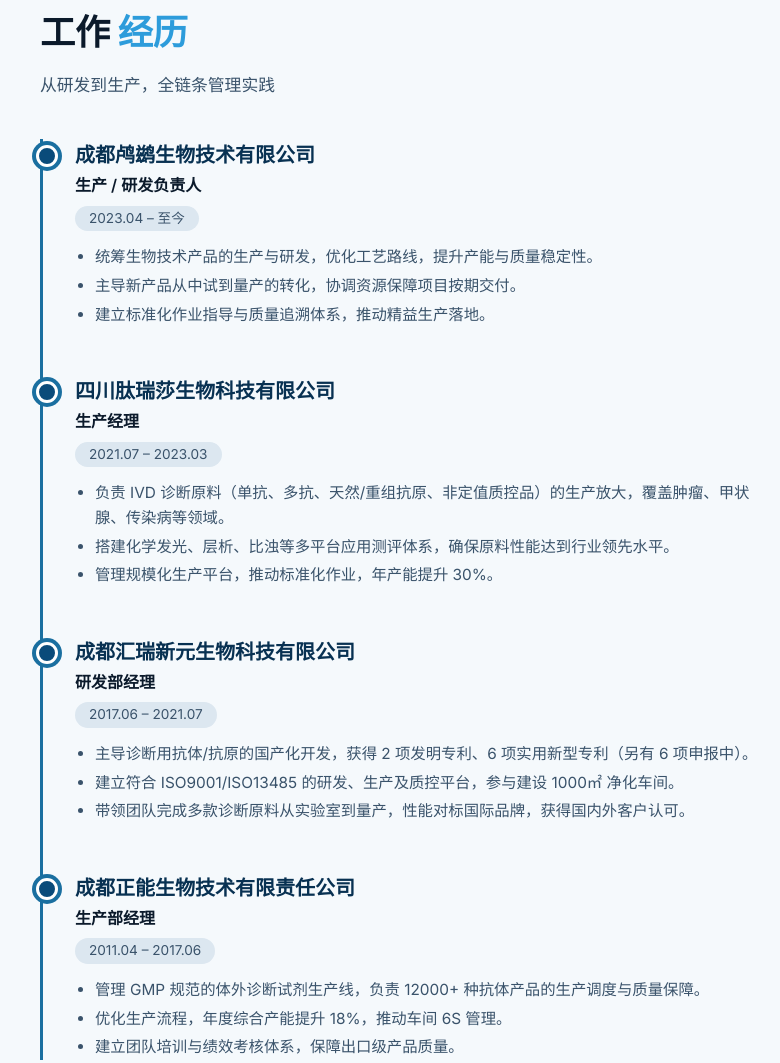
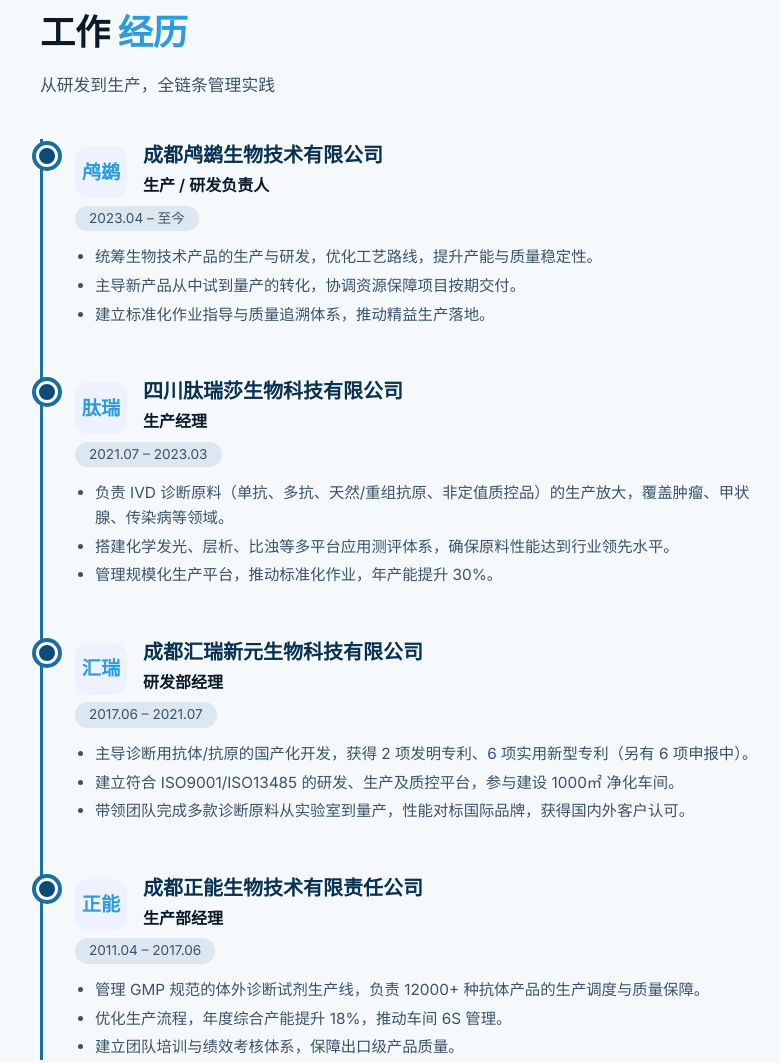
Before and after one commit to GavinZhang-wel/GavinZhang-wel.github.io, a plain HTML site: page index.html in a window 1280 px wide. Shown: the part 1460-2523 px from the top of the page, without its empty margins (54-834 px from the left). Drawn offline with Linux system fonts and the light colour scheme.

Commit message:
Update index.html

```diff
--- a/index.html
+++ b/index.html
@@ -4,7 +4,6 @@
   <meta charset="utf-8" />
   <meta name="viewport" content="width=device-width, initial-scale=1.0" />
   <title>Gavin Zhang · 个人官网</title>
-  <!-- 字体与图标库 -->
   <link rel="preconnect" href="https://fonts.googleapis.com" />
   <link rel="preconnect" href="https://fonts.gstatic.com" crossorigin />
   <link href="https://fonts.googleapis.com/css2?family=Inter:opsz,wght@14..32,400;14..32,500;14..32,600;14..32,700&display=swap" rel="stylesheet" />
@@ -354,6 +353,27 @@
       box-shadow: 0 0 0 4px var(--primary-light);
     }
 
+    /* 公司 Logo 占位 (缩写) */
+    .exp-icon {
+      width: 52px;
+      height: 52px;
+      flex-shrink: 0;
+      border-radius: 14px;
+      display: flex;
+      align-items: center;
+      justify-content: center;
+      background: #eef2ff;
+      color: var(--accent);
+      font-weight: 700;
+      font-size: 1.2rem;
+      margin-right: 1rem;
+      transition: background 0.2s;
+    }
+
+    .exp-icon:hover {
+      background: #dce7f5;
+    }
+
     .timeline-item .company {
       font-weight: 700;
       font-size: 1.25rem;
@@ -390,6 +410,14 @@
 
     .timeline-item .desc li {
       margin-bottom: 4px;
+    }
+
+    /* 公司行内布局 (图标+文字) */
+    .timeline-header {
+      display: flex;
+      align-items: center;
+      flex-wrap: wrap;
+      gap: 0.5rem 0;
     }
 
     /* ===== 技能 ===== */
@@ -570,6 +598,12 @@
         gap: 16px;
         font-size: 0.85rem;
       }
+      .timeline-header {
+        flex-wrap: wrap;
+      }
+      .exp-icon {
+        margin-right: 0.5rem;
+      }
     }
 
     @media (max-width: 600px) {
@@ -589,6 +623,11 @@
         left: -27px;
         width: 12px;
         height: 12px;
+      }
+      .exp-icon {
+        width: 44px;
+        height: 44px;
+        font-size: 1rem;
       }
     }
   </style>
@@ -624,8 +663,8 @@
       </div>
     </div>
     <div class="hero-avatar">
-      <!-- 头像占位（picsum 随机人像） -->
-      <img src="https://picsum.photos/id/64/400/400" alt="Gavin Zhang" />
+      <!-- 男生肖像占位 (picsum id=33) -->
+      <img src="https://picsum.photos/id/33/400/400" alt="Gavin Zhang 头像" />
     </div>
   </div>
 </section>
@@ -665,8 +704,7 @@
         </div>
       </div>
       <div>
-        <!-- 装饰图片 -->
-        <img src="https://picsum.photos/id/26/600/400" alt="lab" style="width:100%; border-radius: 24px; box-shadow: var(--shadow);" />
+        <img src="https://picsum.photos/id/26/600/400" alt="实验室示意" style="width:100%; border-radius: 24px; box-shadow: var(--shadow);" />
       </div>
     </div>
   </div>
@@ -678,10 +716,15 @@
     <h2 class="section-title">工作 <span class="accent">经历</span></h2>
     <p class="section-sub">从研发到生产，全链条管理实践</p>
     <div class="timeline">
-      <!-- 1. 成都鸬鹚生物 (最新) -->
+      <!-- 1. 成都鸬鹚生物 -->
       <div class="timeline-item">
+        <div class="timeline-header">
+          <div class="exp-icon">鸬鹚</div>
+          <div>
             <div class="company">成都鸬鹚生物技术有限公司</div>
             <div class="role">生产 / 研发负责人</div>
+          </div>
+        </div>
         <div class="period">2023.04 – 至今</div>
         <div class="desc">
           <ul>
@@ -693,8 +736,13 @@
       </div>
       <!-- 2. 肽瑞莎 -->
       <div class="timeline-item">
+        <div class="timeline-header">
+          <div class="exp-icon">肽瑞</div>
+          <div>
             <div class="company">四川肽瑞莎生物科技有限公司</div>
             <div class="role">生产经理</div>
+          </div>
+        </div>
         <div class="period">2021.07 – 2023.03</div>
         <div class="desc">
           <ul>
@@ -706,8 +754,13 @@
       </div>
       <!-- 3. 汇瑞新元 (正能旗下) -->
       <div class="timeline-item">
+        <div class="timeline-header">
+          <div class="exp-icon">汇瑞</div>
+          <div>
             <div class="company">成都汇瑞新元生物科技有限公司</div>
             <div class="role">研发部经理</div>
+          </div>
+        </div>
         <div class="period">2017.06 – 2021.07</div>
         <div class="desc">
           <ul>
@@ -719,8 +772,13 @@
       </div>
       <!-- 4. 正能生物 -->
       <div class="timeline-item">
+        <div class="timeline-header">
+          <div class="exp-icon">正能</div>
+          <div>
             <div class="company">成都正能生物技术有限责任公司</div>
             <div class="role">生产部经理</div>
+          </div>
+        </div>
         <div class="period">2011.04 – 2017.06</div>
         <div class="desc">
           <ul>
@@ -804,10 +862,8 @@
 
 <!-- ===== JS 交互 ===== -->
 <script>
-  // 年份
   document.getElementById('year').textContent = new Date().getFullYear();
 
-  // 导航滚动阴影
   const nav = document.getElementById('navbar');
   window.addEventListener('scroll', () => {
     if (window.scrollY > 20) {
@@ -817,7 +873,6 @@
     }
   });
 
-  // 平滑滚动（兼容）
   document.querySelectorAll('a[href^="#"]').forEach(anchor => {
     anchor.addEventListener('click', function(e) {
       const href = this.getAttribute('href');
```
Lines whose indentation alone changed are shown as unchanged.
